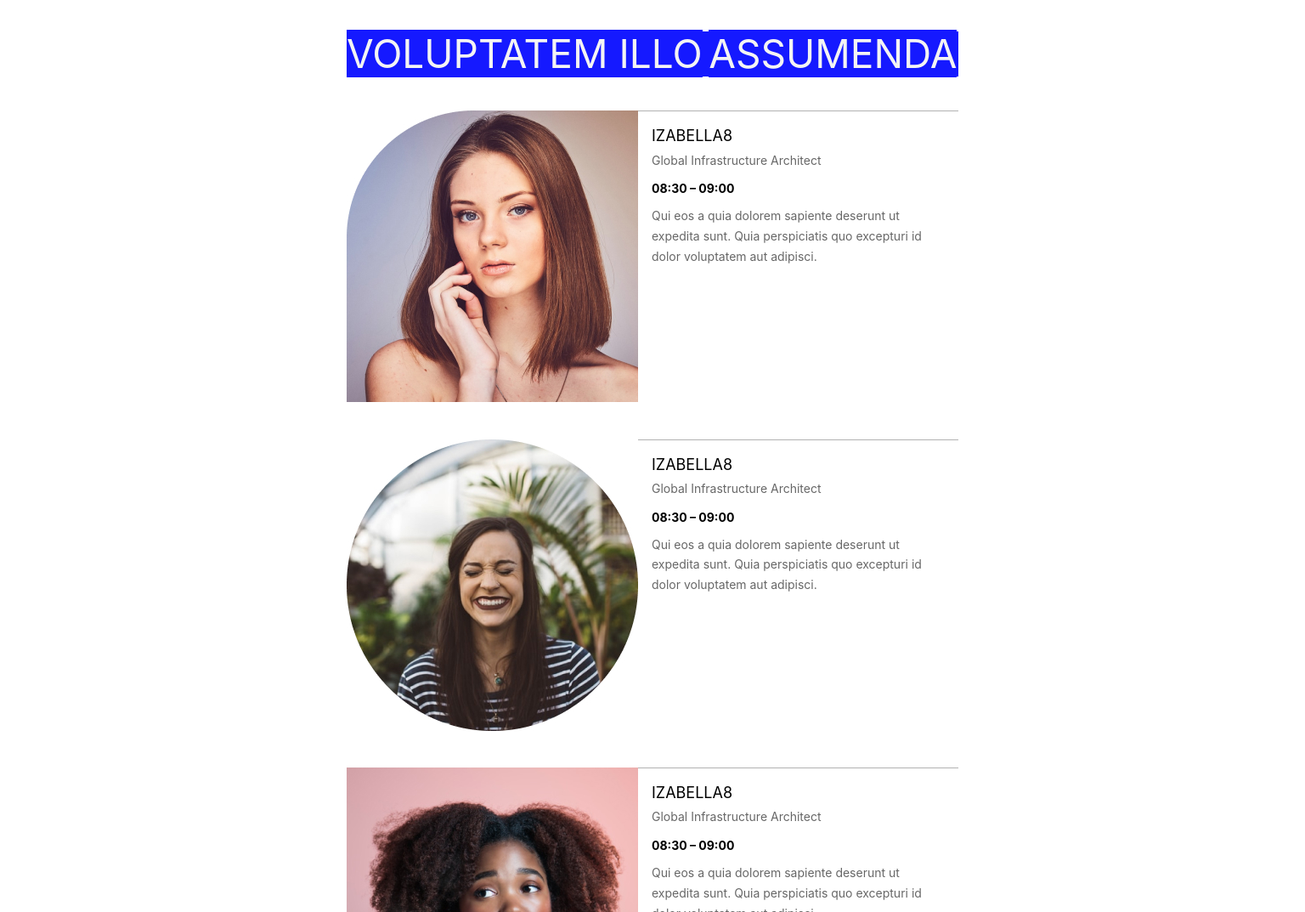
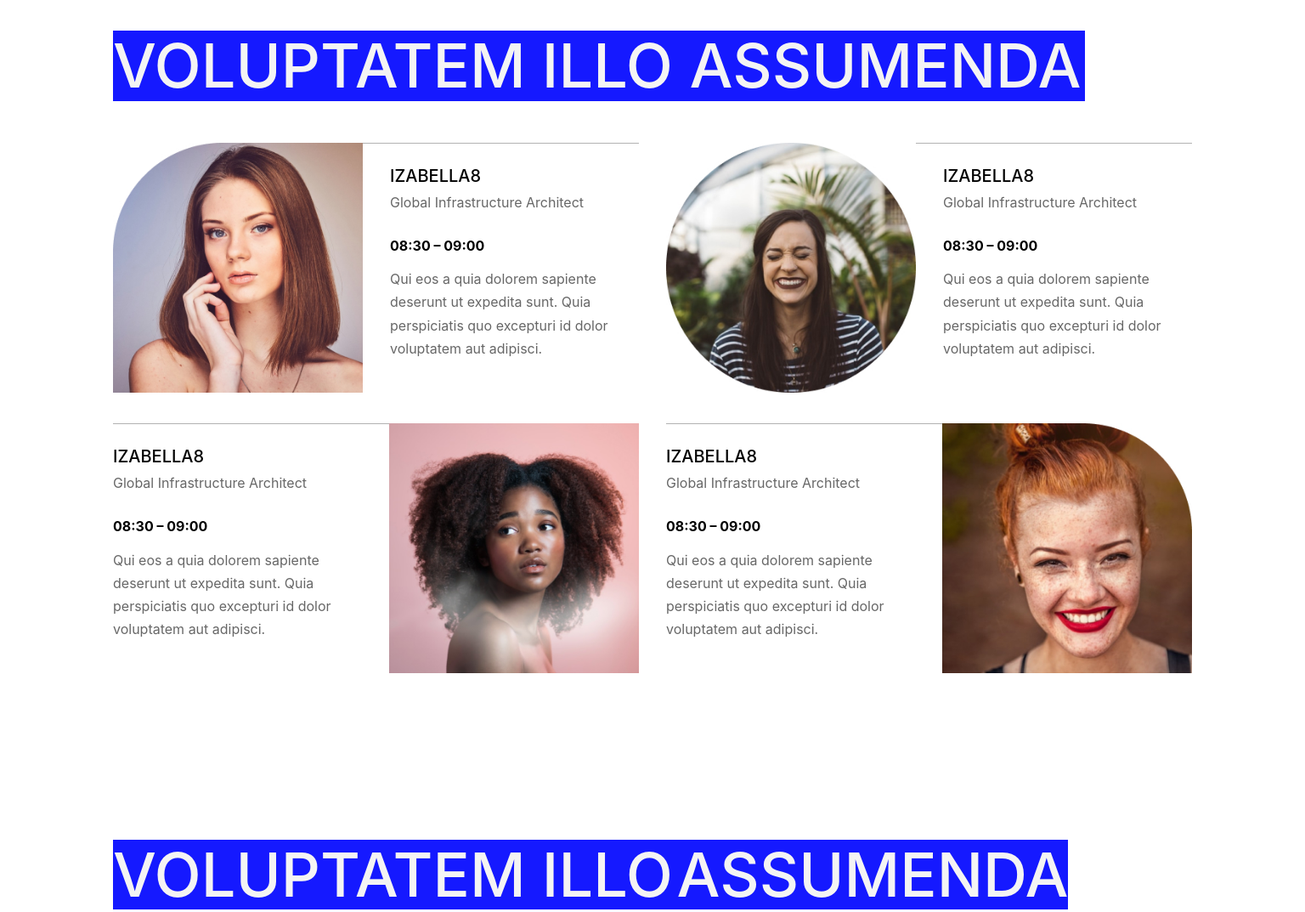
Before and after one commit to human97/meeting_website, a website: page src/index.html in a window 1536 px wide. Shown: the part 60-1133 px from the top of the page at 85% size. Drawn offline with nearby package versions, Linux system fonts and the light colour scheme; files that its build step writes are made by us from their sources.

Commit message:
add mq 1366

```diff
--- a/src/assets/sass/blocks/profile.scss
+++ b/src/assets/sass/blocks/profile.scss
@@ -2,28 +2,48 @@
 
 .profile {
     font-style: normal;
-    color: #000;
     padding: 0;
+    margin: 0 0 48px 0;
+
+    &:last-child {
+        margin: 0 0 76px 0;
+
+        @media (min-width:1366px) {
+            margin: 0 0 96px 0;
+
+        }
+    }
 
     @media (min-width:768px) {
         display: flex;
-        margin: 40px 0 0 0;
+        margin: 0 0 49px 0;
+    }
+
+    @media (min-width:1366px) {
+        width: 619px;
+        margin: 0 0 33px 0;
     }
 }
 
 .profile_text {
-    margin: 34px 0 16px 0;
+    margin: 0 0 16px 0;
     padding: 16px 0 0 0;
     border-top: 1px solid rgba($color: #000, $alpha: .3);
 
     @media (min-width:768px) {
         order: 2;
         margin: 0;
-        padding: 16px;
+        padding: 20px 0 0 18px;
+    }
+
+    @media (min-width: 1366px) {
+        padding: 24px 0 0 32px;
     }
 
     h2 {
         margin: 0 0 4px 0;
+        color: #000;
+        font-style: normal;
         font-weight: normal;
         font-size: 14px;
         line-height: 140%;
@@ -32,9 +52,15 @@
         @media (min-width:768px) {
             font-size: 18px;
         }
+
+        @media (min-width:1366px) {
+            font-weight: 500;
+            font-size: 20px;
+        }
     }
 
     p {
+        font-style: normal;
         font-weight: normal;
         font-size: 12px;
         line-height: 170%;
@@ -43,18 +69,29 @@
         @media (min-width:768px) {
             font-size: 14px;
         }
+
+        @media (min-width:768px) {
+            font-size: 16px;
+        }
     }
 }
 
 p.time {
     margin: 10px 0 8px 0;
+    font-style: normal;
     font-weight: bold;
     font-size: 12px;
     line-height: 170%;
     color: #000;
 
     @media (min-width:768px) {
+        margin: 20px 0 8px 0;
         font-size: 14px;
+    }
+
+    @media (min-width:1366px) {
+        margin: 24px 0 12px 0;
+        font-size: 16px;
     }
 }
 
@@ -65,6 +102,25 @@ p.time {
     @media (min-width:768px) {
         max-width: none;
         width: 343px;
+        height: 343px;
         order: 1;
     }
+
+    @media (min-width: 1366px) {
+        width: 294px;
+        height: 294px;
+    }
 }
+
+.profile_text-desctop {
+    @media (min-width: 1366px) {
+        order: 1;
+        padding: 24px 65px 0 0;
+    }
+}
+
+.profile_picture-desctop {
+    @media (min-width: 1366px) {
+        order: 2;
+    }
+}
--- /dev/null
+++ b/src/assets/sass/blocks/profiles_wrapper.scss
@@ -0,0 +1,9 @@
+/* profiles_wrapper */
+
+.profiles_wrapper{
+@media (min-width:1366px) {
+  display: flex;
+  flex-wrap: wrap;
+  justify-content: space-between;
+}
+}
--- a/src/assets/sass/blocks/section.scss
+++ b/src/assets/sass/blocks/section.scss
@@ -2,28 +2,38 @@
 
 section {
   margin: 0 auto;
-  padding: 76px 24px;
+  padding: 0 24px;
   width: 360px;
   text-align: left;
 
   @media (min-width:768px) {
     width: 768px;
+    padding: 0 32px;
   }
 
-.text_wrapper{
+  @media (min-width:1366px) {
+    width: 1366px;
+    padding: 0 48px;
+  }
+
+  .text_wrapper {
+    margin: 76px 0 34px 0;
+
+
     @media (min-width:768px) {
       background: #1519FF;
+      margin: 76px 0 49px 0;
     }
 
+    @media (min-width:1366px) {
+      display: inline-block;
+      margin: 96px 0 49px 0;
     }
-
-h1{
-  @media (min-width:768px) {
-    white-space: nowrap;
   }
 }
 
-  span {
+.span {
+  display: inline-block;
   font-size: 30px;
   font-style: normal;
   font-weight: normal;
@@ -33,9 +43,19 @@ h1{
   background: #1519FF;
 
   @media (min-width:768px) {
-      font-size: 46px;
+    font-size: 45px;
     padding: 0;
     white-space: nowrap;
   }
+
+  @media (min-width:1366px) {
+    font-weight: 500;
+    font-size: 72px;
   }
 }
+
+.span_later {
+  @media (min-width:1366px) {
+    padding: 0 5px 0 15px;
+  }
+}
--- a/src/assets/sass/style.scss
+++ b/src/assets/sass/style.scss
@@ -24,3 +24,4 @@ body {
 /* blocks */
 @import 'src/assets/sass/blocks/section';
 @import 'src/assets/sass/blocks/profile';
+@import 'src/assets/sass/blocks/profiles_wrapper';
--- a/src/index.html
+++ b/src/index.html
@@ -6,13 +6,17 @@ title: meeting website
 <div class="page">
 
   <section class="meeting_website">
+
     <div class="text_wrapper">
-      <h1>
-        <span>Voluptatem illo</span>
-        <span>assumenda</span>
-      </h1>
+      <div class="span">
+        Voluptatem illo
+      </div>
+      <div class="span span_later">
+        assumenda
+      </div>
     </div>
 
+    <div class="profiles_wrapper">
     <!-- profile -->
     <div class="profile">
       <div class="profile_text">
@@ -47,7 +51,7 @@ title: meeting website
 
     <!-- profile -->
     <div class="profile">
-      <div class="profile_text">
+      <div class="profile_text profile_text-desctop">
         <h2>Izabella8</h2>
         <p>Global Infrastructure Architect</p>
 
@@ -55,7 +59,7 @@ title: meeting website
         <p>Qui eos a quia dolorem sapiente deserunt ut expedita sunt. Quia perspiciatis quo excepturi id dolor voluptatem aut adipisci.</p>
       </div>
 
-      <div class="profile_picture">
+      <div class="profile_picture profile_picture-desctop">
         <img class="photo" src="assets/img/03.jpg" alt="photo">
       </div>
     </div>
@@ -63,7 +67,7 @@ title: meeting website
 
     <!-- profile -->
     <div class="profile">
-      <div class="profile_text">
+      <div class="profile_text profile_text-desctop">
         <h2>Izabella8</h2>
         <p>Global Infrastructure Architect</p>
 
@@ -71,11 +75,13 @@ title: meeting website
         <p>Qui eos a quia dolorem sapiente deserunt ut expedita sunt. Quia perspiciatis quo excepturi id dolor voluptatem aut adipisci.</p>
       </div>
 
-      <div class="profile_picture">
+      <div class="profile_picture profile_picture-desctop">
         <img class="photo" src="assets/img/04.jpg" alt="photo">
       </div>
     </div>
     <!-- /.profile -->
+  </div>
+  <!-- /.profiles_wrapper -->
 
   </section>
   <!-- /.meeting_website -->
@@ -85,10 +91,14 @@ title: meeting website
 
   <section class="subscription_form">
 
-    <h1>
-      <span>Voluptatem illo</span>
-      <span>assumenda</span>
-    </h1>
+    <div class="text_wrapper">
+      <div class="span">
+        Voluptatem illo
+      </div>
+      <div class="span">
+        assumenda
+      </div>
+    </div>
 
   </section>
   <!-- /.subscription_form -->
```
Also changed, not shown: dist/assets/css/style.css, dist/assets/css/style.min.css, dist/index.html. Lines whose indentation alone changed are shown as unchanged.
